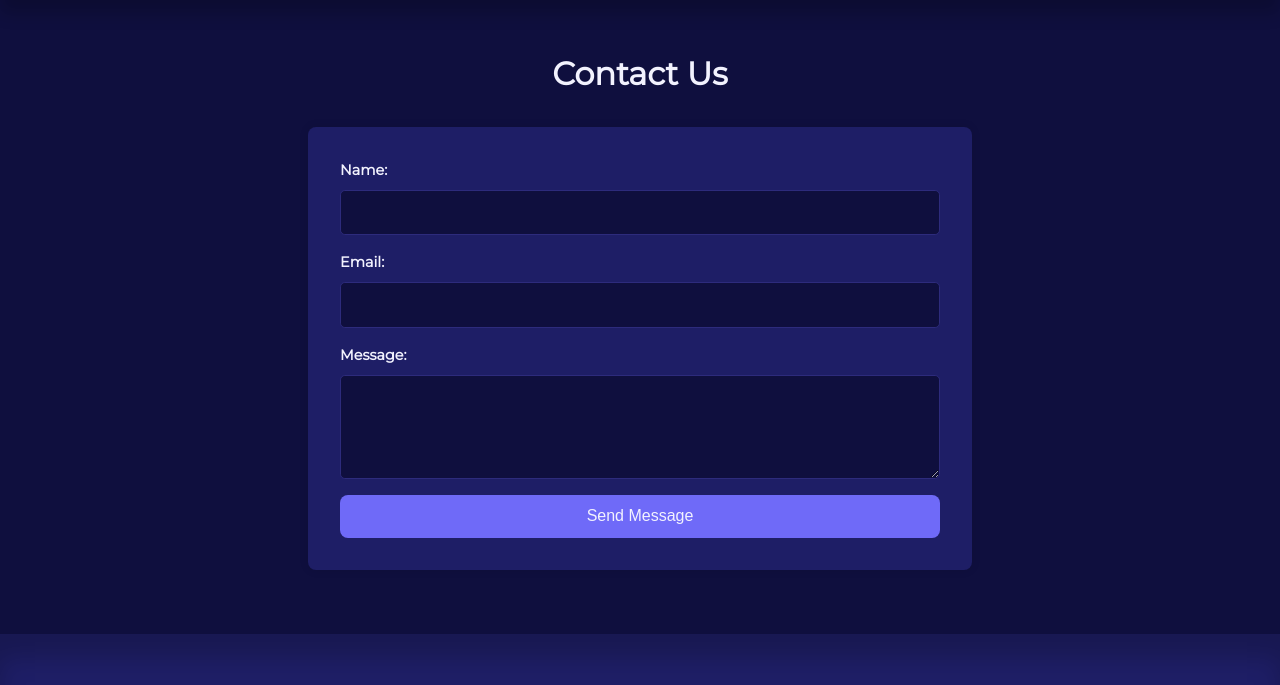
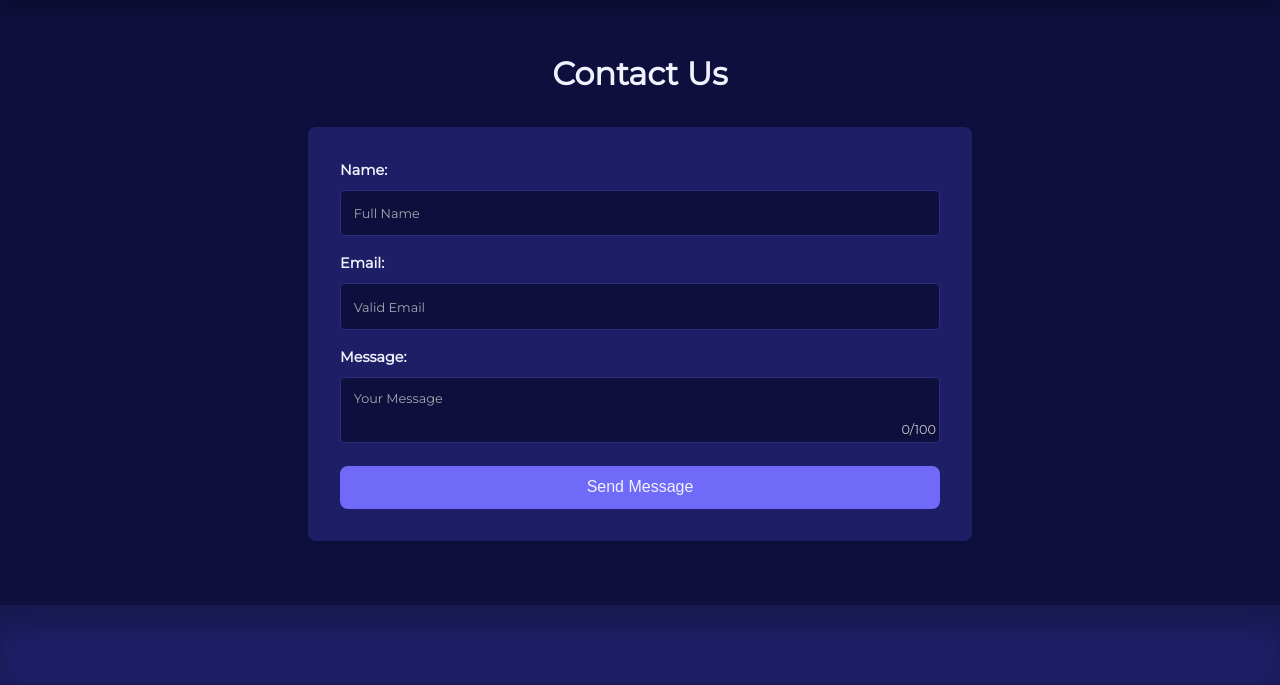
Before and after one commit to Makkkiiii/Blogly, a PHP site: page /Frontend/contact.html in a window 1280 px wide. Shown: the part 75-760 px from the top of the page. Run offline with PHP 8.4, Linux system fonts and the light colour scheme.

Commit message:
Modified contact page

```diff
--- a/CSS/style.css
+++ b/CSS/style.css
@@ -744,6 +744,82 @@
   box-shadow: 0 0 10px rgba(0, 0, 0, 0.1);
 }
 
+.contact_form input,
+.contact_form textarea {
+  margin-bottom: 16px;
+  padding: 10px;
+  border: 1px solid #ccc;
+  border-radius: 4px;
+  font-size: 1rem;
+  font-family: inherit; /* Ensure the font matches */
+  width: 100%;
+  box-sizing: border-box;
+  background-color: #333;
+  color: #fff;
+  transition: border-color 0.3s, box-shadow 0.3s;
+}
+
+.contact_form textarea {
+  resize: none; /* Disable resizing */
+  position: relative;
+}
+
+.textarea-container {
+  position: relative;
+}
+
+.wordCount {
+  position: absolute;
+  bottom: 25.5px;
+  right: 4px;
+  color: #ccc;
+  font-size: 0.8rem;
+  pointer-events: none; /* Ensure the word count does not interfere with typing */
+  transition: color 0.3s;
+}
+
+.contact_form input:focus,
+.contact_form textarea:focus {
+  border-color: #007bff;
+  box-shadow: 0 0 5px rgba(0, 123, 255, 0.5);
+  outline: none;
+}
+
+.contact_form input::placeholder,
+.contact_form textarea::placeholder {
+  color: #ccc;
+  font-size: 0.8rem; /* Smaller font size */
+  font-family: inherit;
+  opacity: 0.8;
+  transition: opacity 0.3s;
+}
+
+.contact_form input:focus::placeholder,
+.contact_form textarea:focus::placeholder {
+  opacity: 0.5;
+}
+
+.contact_form label {
+  margin-bottom: 8px;
+  font-weight: bold;
+  color: #fff;
+}
+
+.contact_form button {
+  padding: 10px 20px;
+  background-color: #007bff;
+  color: white;
+  border: none;
+  border-radius: 4px;
+  cursor: pointer;
+  font-size: 1rem;
+  transition: background-color 0.3s, transform 0.3s;
+}
+
+.contact_form button:hover {
+  background-color: #0056b3;
+  transform: scale(1.05);
+}
 .contact_form form {
   display: flex;
   flex-direction: column;
--- a/Frontend/contact.html
+++ b/Frontend/contact.html
@@ -45,14 +45,17 @@
         <div class="contact_form">
             <form action="submit_contact_form.php" method="post">
                 <label for="name">Name:</label>
-                <input type="text" id="name" name="name" required>
+                <input type="text" id="name" name="name" placeholder="Full Name" required>
 
                 <label for="email">Email:</label>
-                <input type="email" id="email" name="email" required>
+                <input type="email" id="email" name="email" placeholder="Valid Email" required>
 
                 <label for="message">Message:</label>
-                <textarea id="message" name="message" rows="4" required></textarea>
-
+                <div class="textarea-container">
+                    <textarea id="message" name="message" placeholder="Your Message" required
+                        maxlength="100"></textarea>
+                    <div id="wordCount" class="wordCount">0/100</div>
+                </div>
                 <button type="submit">Send Message</button>
             </form>
         </div>
@@ -81,7 +84,6 @@
             <small>Copyright &copy; 2025 Denish Maharjan </small>
         </div>
     </footer>
-
     <script src="/Blogly/JS/script.js"></script>
 </body>
 
--- a/JS/script.js
+++ b/JS/script.js
@@ -16,3 +16,24 @@
   closeNavBtn.style.display = "none";
 };
 closeNavBtn.addEventListener("click", closeNav);
+
+//WORD COUNT FOR MESSAGE TEXTAREA
+document.addEventListener("DOMContentLoaded", function () {
+  const textarea = document.getElementById("message");
+  const wordCount = document.getElementById("wordCount");
+
+  if (textarea && wordCount) {
+    textarea.addEventListener("input", function () {
+      const currentLength = textarea.value.length;
+      wordCount.textContent = `${currentLength}/100`;
+
+      if (currentLength === 0) {
+        wordCount.style.color = "#ccc"; // Default color
+      } else if (currentLength < 100) {
+        wordCount.style.color = "red"; // Red color when typing
+      } else {
+        wordCount.style.color = "green"; // Green color when limit is reached
+      }
+    });
+  }
+});
```
